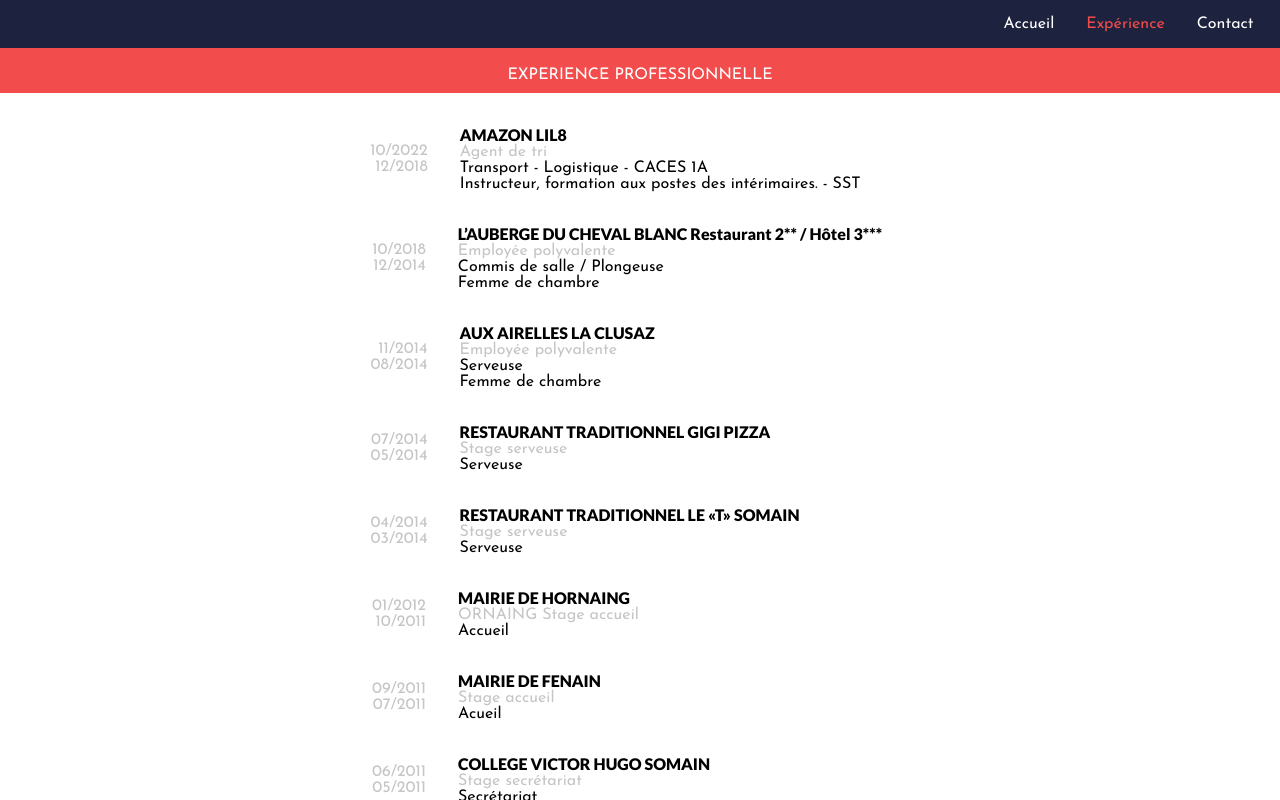
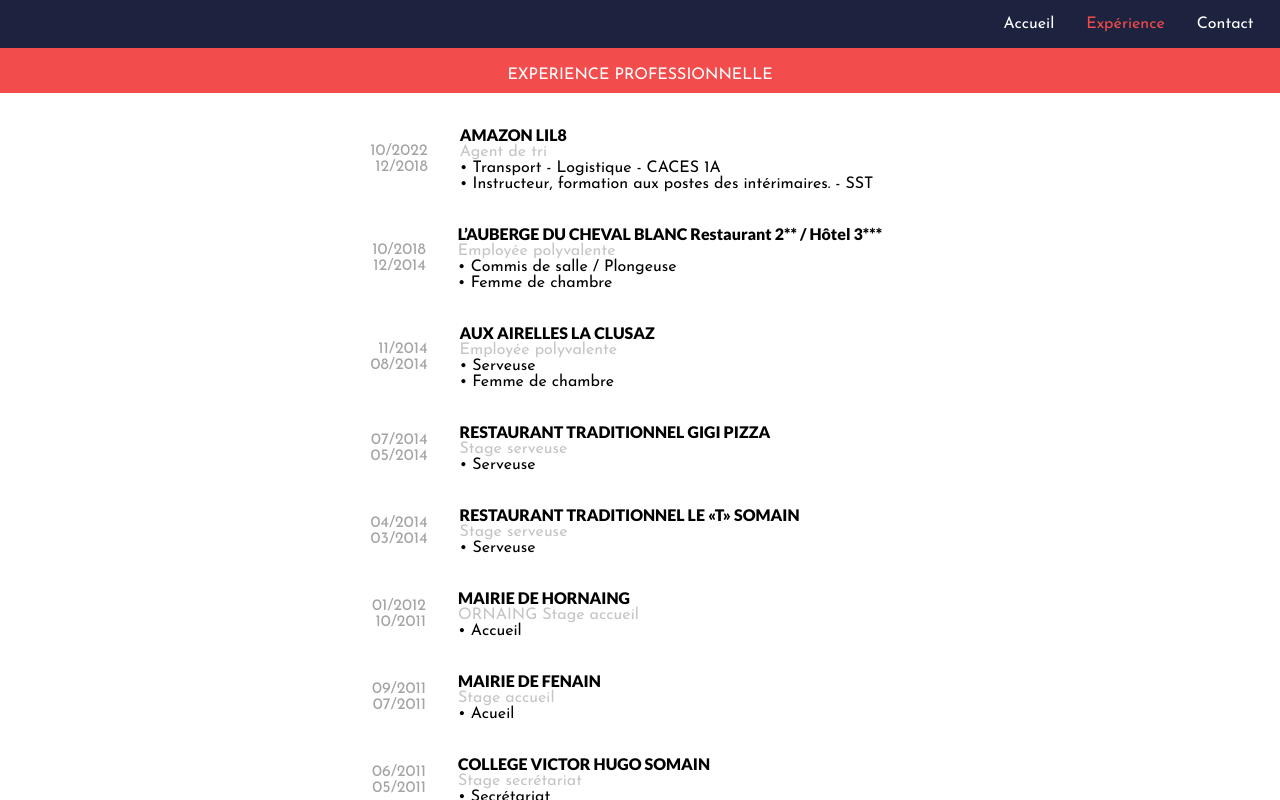
Before and after one commit to Anthonoir576/Projet-01_PRO, a React (Create React App) app: page /experience in a window 1280 px wide. Built offline with nearby package versions, Linux system fonts and the light colour scheme.

Commit message:
:FEAT: => Mise en place partie exp

```diff
--- a/src/pages/Exp.tsx
+++ b/src/pages/Exp.tsx
@@ -32,8 +32,8 @@
               </div>
               <div className="exp-description">
                 <p>
-                  Transport - Logistique - CACES 1A <br /> Instructeur,
-                  formation aux postes des intérimaires. - SST
+                &bull; Transport - Logistique - CACES 1A <br />
+                &bull; Instructeur, formation aux postes des intérimaires. - SST
                 </p>
               </div>
             </div>
@@ -54,7 +54,8 @@
               </div>
               <div className="exp-description">
                 <p>
-                  Commis de salle / Plongeuse <br /> Femme de chambre
+                &bull; Commis de salle / Plongeuse <br />
+                &bull; Femme de chambre
                 </p>
               </div>
             </div>
@@ -75,8 +76,8 @@
               </div>
               <div className="exp-description">
                 <p>
-                  Serveuse <br />
-                  Femme de chambre
+                &bull; Serveuse <br />
+                &bull; Femme de chambre
                 </p>
               </div>
             </div>
@@ -96,7 +97,7 @@
                 <p>Stage serveuse</p>
               </div>
               <div className="exp-description">
-                <p>Serveuse</p>
+                <p>	&bull; Serveuse</p>
               </div>
             </div>
           </div>
@@ -115,7 +116,7 @@
                 <p>Stage serveuse</p>
               </div>
               <div className="exp-description">
-                <p>Serveuse</p>
+                <p> &bull; Serveuse</p>
               </div>
             </div>
           </div>
@@ -134,7 +135,7 @@
                 <p>ORNAING Stage accueil</p>
               </div>
               <div className="exp-description">
-                <p>Accueil</p>
+                <p> &bull; Accueil</p>
               </div>
             </div>
           </div>
@@ -153,7 +154,7 @@
                 <p>Stage accueil</p>
               </div>
               <div className="exp-description">
-                <p>Acueil</p>
+                <p>	&bull; Acueil</p>
               </div>
             </div>
           </div>
@@ -172,7 +173,7 @@
                 <p>Stage secrétariat</p>
               </div>
               <div className="exp-description">
-                <p>Secrétariat</p>
+                <p> &bull; Secrétariat</p>
               </div>
             </div>
           </div>
@@ -191,7 +192,7 @@
                 <p>Stage secrétariat</p>
               </div>
               <div className="exp-description">
-                <p>Secrétariat</p>
+                <p> &bull; Secrétariat</p>
               </div>
             </div>
           </div>
--- a/src/styles/sass/pages/_exp.scss
+++ b/src/styles/sass/pages/_exp.scss
@@ -36,6 +36,7 @@
                     }
 
                     & .exp-name p {
+                        font-weight : 400;
                         color       : rgb(197, 197, 197);
                     }
                 }
@@ -43,7 +44,7 @@
                 & .exp-date {
                     margin      : auto 2rem auto 0;
                     text-align  : right;
-                    color       : rgb(197, 197, 197);
+                    color       : rgb(163, 163, 163);
                 }
             }
         }
```
Also changed, not shown: src/styles/css/style.css, 1 other file (tests, documents, lock files or other folders).
